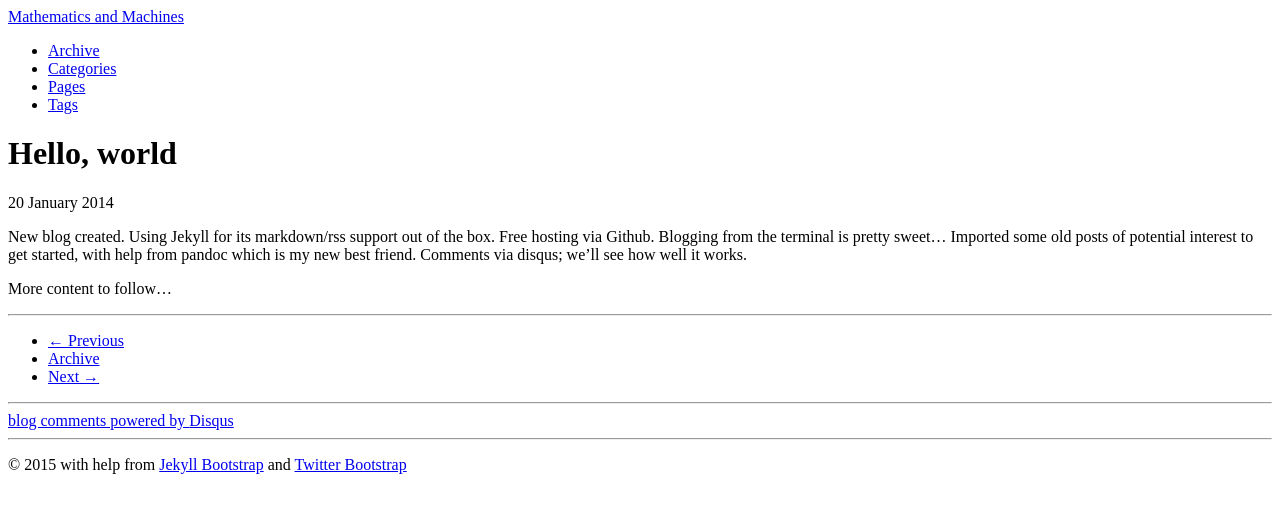
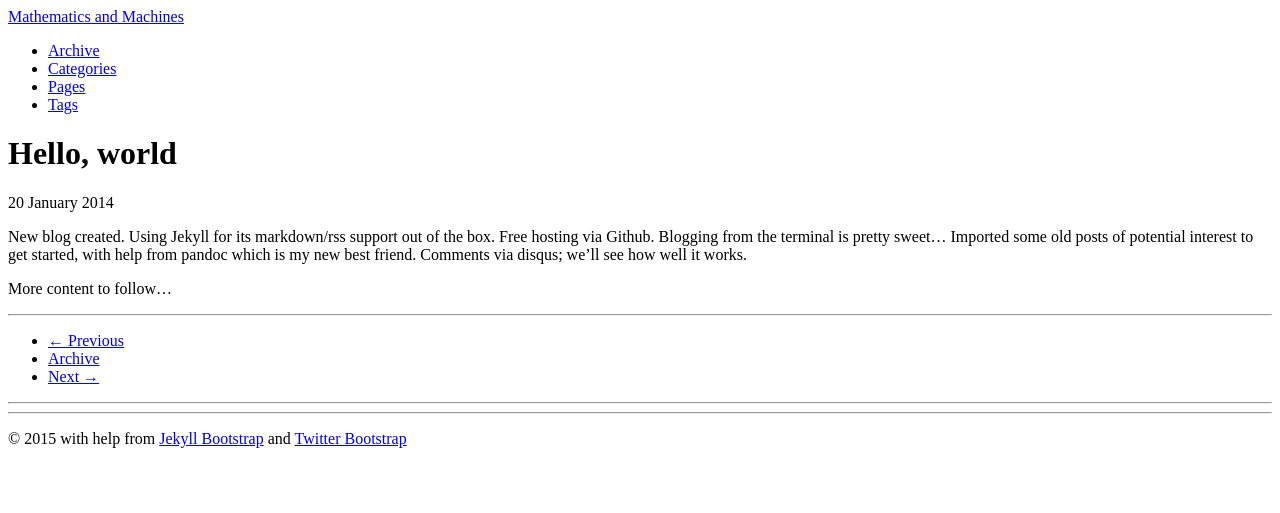
Before and after one commit to mmisamore/mmisamore.github.io, a Jekyll site: the page built from _posts/2014-01-20-Hello-World.md, in a window 1280 px wide. Shown: the top 513 px of the page. Built offline with Jekyll 4.4.1, drawn with Linux system fonts in a browser that asks for light colours; comment, search, counter and statistics services are not loaded.

Commit message:
Disable disqus

```diff
--- a/_config.yml
+++ b/_config.yml
@@ -3,7 +3,8 @@
 permalink: /:categories/:year/:month/:day/:title
 
 exclude: [".rvmrc", ".rbenv-version", "README.md", "Rakefile", "changelog.md"]
-pygments: true
+highlighter: 'pygments'
+# pygments: true
 
 # Markdown
 markdown: kramdown
@@ -83,7 +84,7 @@ JB :
   # Set 'provider' to false to turn commenting off globally.
   #
   comments :
-    provider : disqus
+    provider : false # disqus
     disqus :
       short_name : mathematicsandmachines
     livefyre :
```
